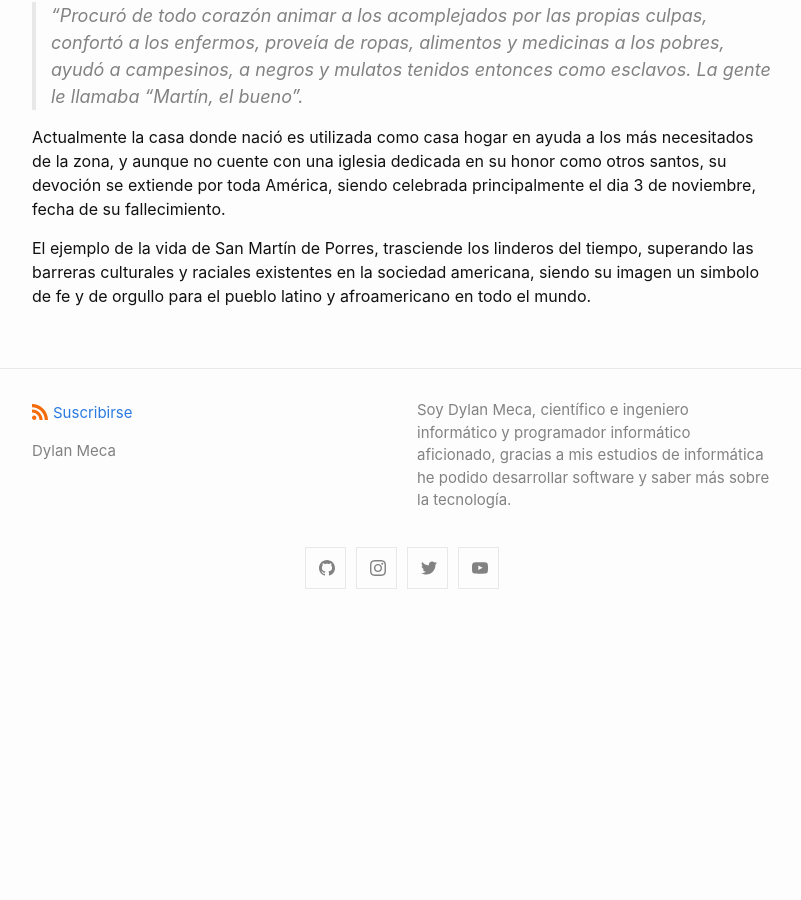
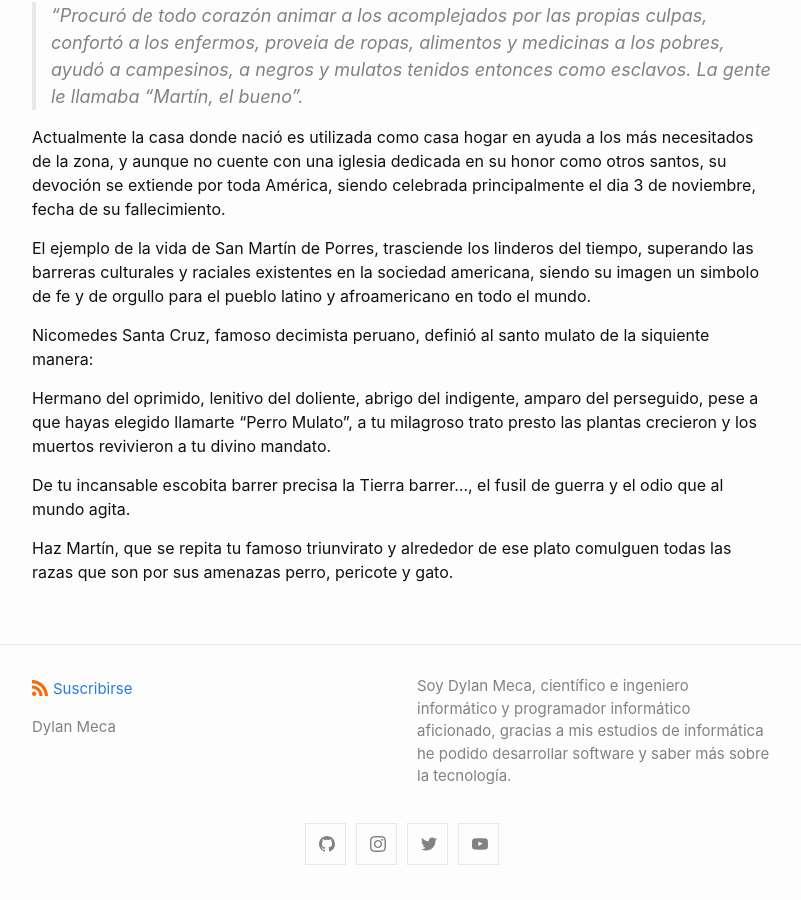
Before and after one commit to dylanmeca/dylanmeca.github.io, a Jekyll site: the page built from _posts/2021-08-10-La-vida-de-San-Martin-de-Porres.md, in a window 1280 px wide and 900 px high, scrolled down 2214 px. Shown: the whole window, without its empty margins (238-1039 px from the left). Built offline with Jekyll 4.4.1, drawn with Linux system fonts in a browser that asks for light colours; a script that is not in the unit is left out; comment, search, counter and statistics services are not loaded; before the commit the page ends 2838 px from its top, so only the background shows below that.

Commit message:
Update 2021-08-10-La-vida-de-San-Martin-de-Porres.md

```diff
--- a/_posts/2021-08-10-La-vida-de-San-Martin-de-Porres.md
+++ b/_posts/2021-08-10-La-vida-de-San-Martin-de-Porres.md
@@ -55,3 +55,11 @@ Finalmente en 1962 el papa Juan XXIII, devoto del beato peruano, lo canonizaría
 Actualmente la casa donde nació es utilizada como casa hogar en ayuda a los más necesitados de la zona, y aunque no cuente con una iglesia dedicada en su honor como otros santos, su devoción se extiende por toda América, siendo celebrada principalmente el dia 3 de noviembre, fecha de su fallecimiento.
 
 El ejemplo de la vida de San Martín de Porres, trasciende los linderos del tiempo, superando las barreras culturales y raciales existentes en la sociedad americana, siendo su imagen un simbolo de fe y de orgullo para el pueblo latino y afroamericano en todo el mundo.
+
+Nicomedes Santa Cruz, famoso decimista peruano, definió al santo mulato de la siquiente manera:
+
+Hermano del oprimido, lenitivo del doliente, abrigo del indigente, amparo del perseguido, pese a que hayas elegido llamarte "Perro Mulato", a tu milagroso trato presto las plantas crecieron y los muertos revivieron a tu divino mandato.
+
+De tu incansable escobita barrer precisa la Tierra barrer..., el fusil de guerra y el odio que al mundo agita.
+
+Haz Martín, que se repita tu famoso triunvirato y alrededor de ese plato comulguen todas las razas que son por sus amenazas perro, pericote y gato.
```
